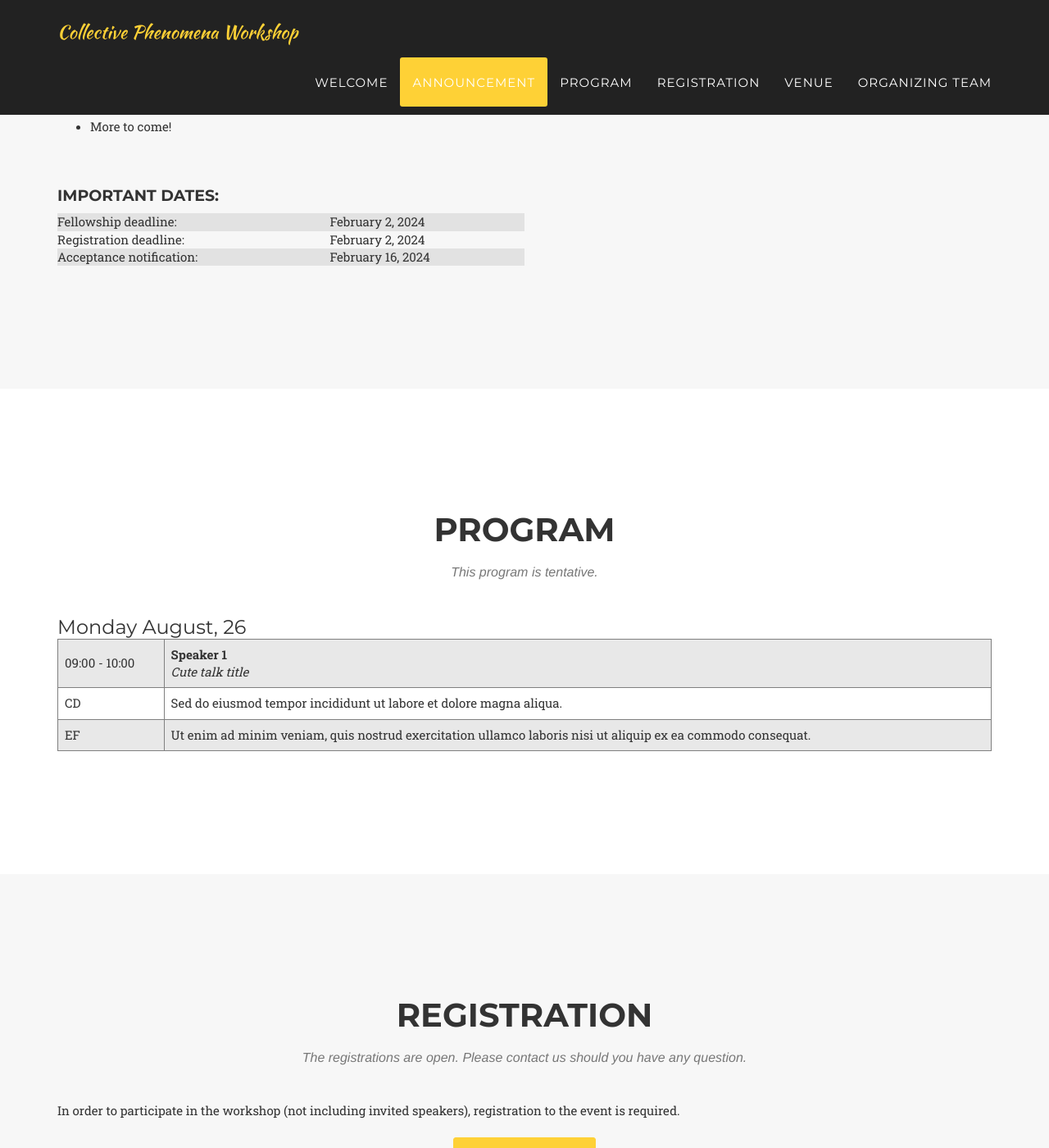
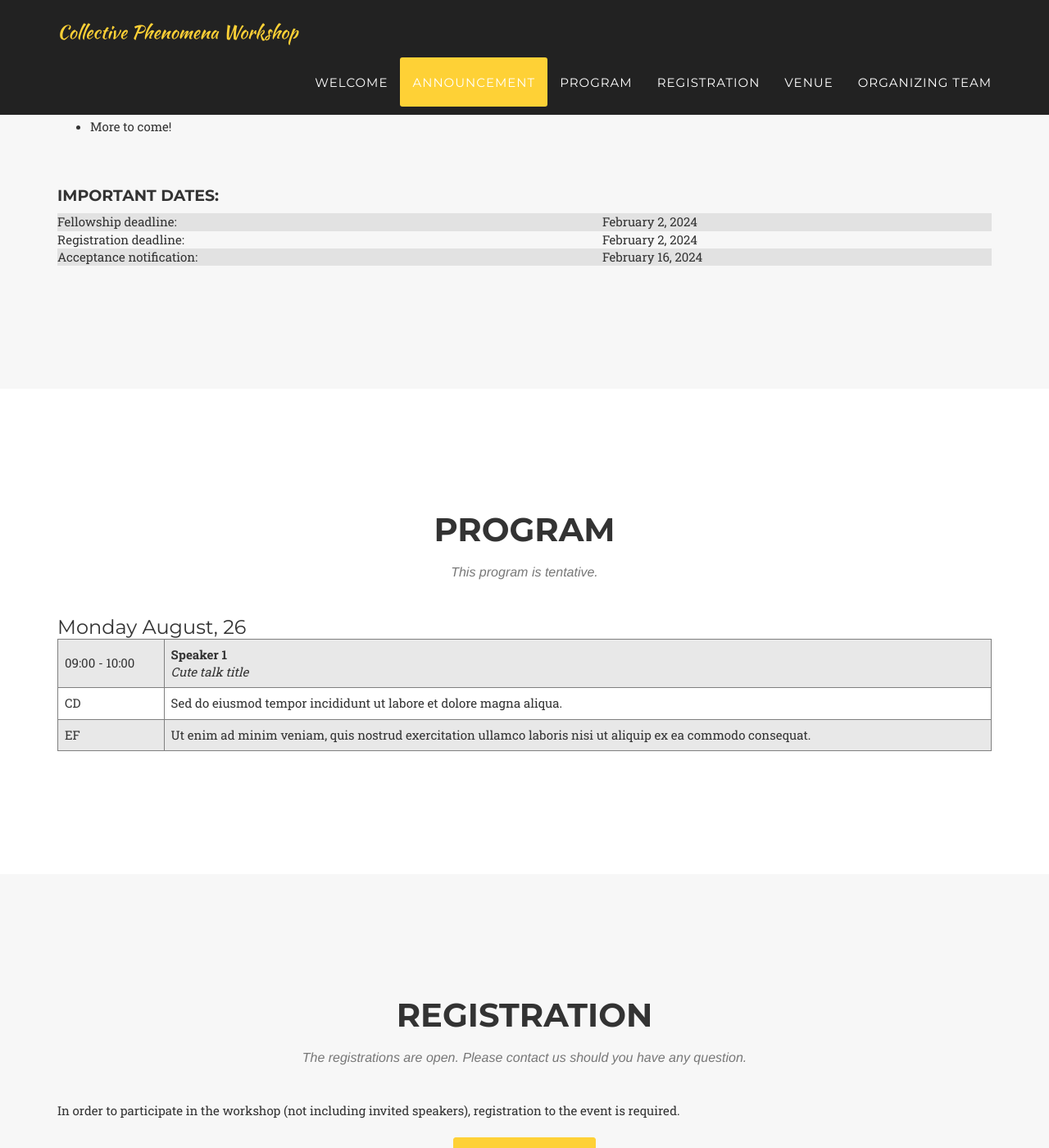
Before and after one commit to KilianSeibold/KilianSeibold.github.io, a Jekyll site: the page built from index.html, in a window 1280 px wide and 1400 px high, scrolled down 2000 px. Shown: the whole window at 82% size. Built offline with Jekyll 4.4.1, drawn with Linux system fonts in a browser that asks for light colours; some web fonts are replaced.

Commit message:
Update announcement.html

```diff
--- a/_includes/announcement.html
+++ b/_includes/announcement.html
@@ -41,19 +41,6 @@
 </ul>      -->
 
 
-<style>
-
-.list-table {
-    width: 50%;
-    border-collapse: collapse;
-  }
-
-  .list-table tr:nth-child(odd) {
-    background-color: rgba(128, 128, 128, 0.186); /* Light gray background for even rows */
-  }
-
-</style>
-
 
 <table class="list-table">
   <!-- <tr>
```
